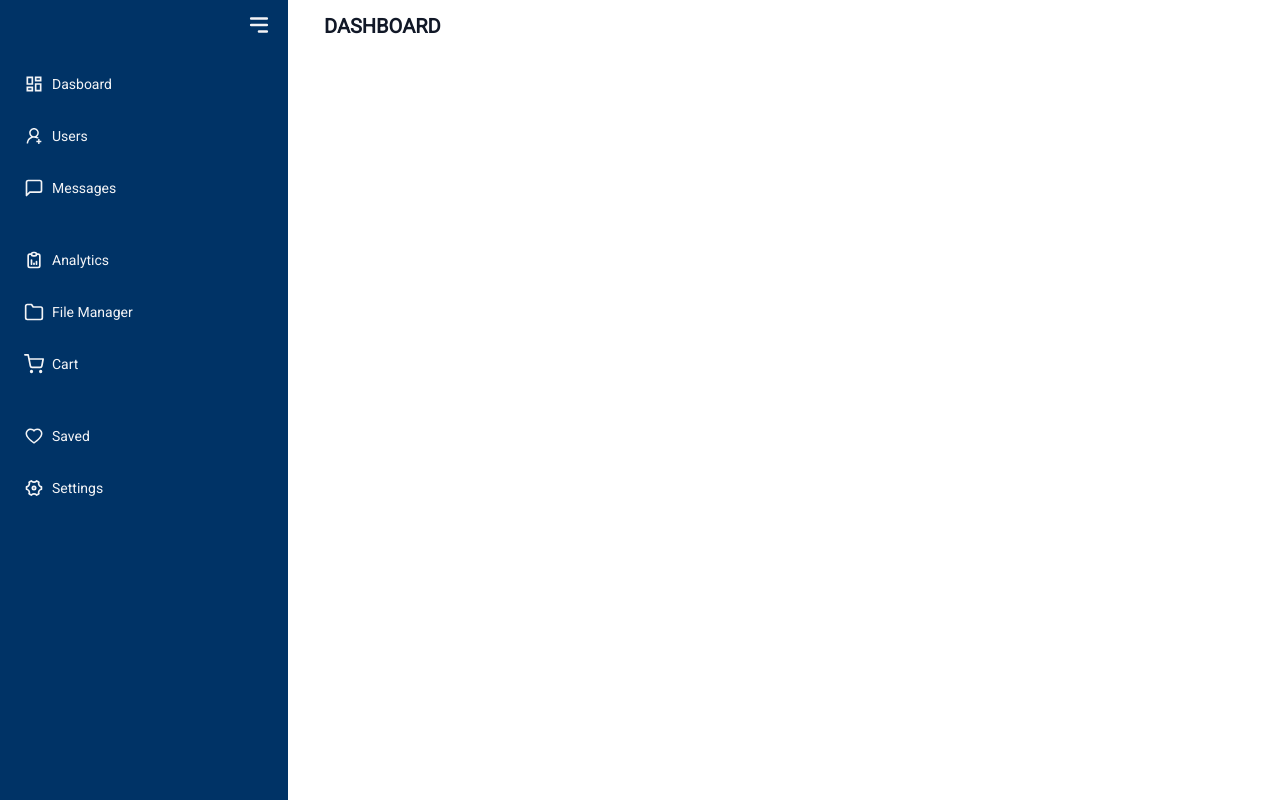
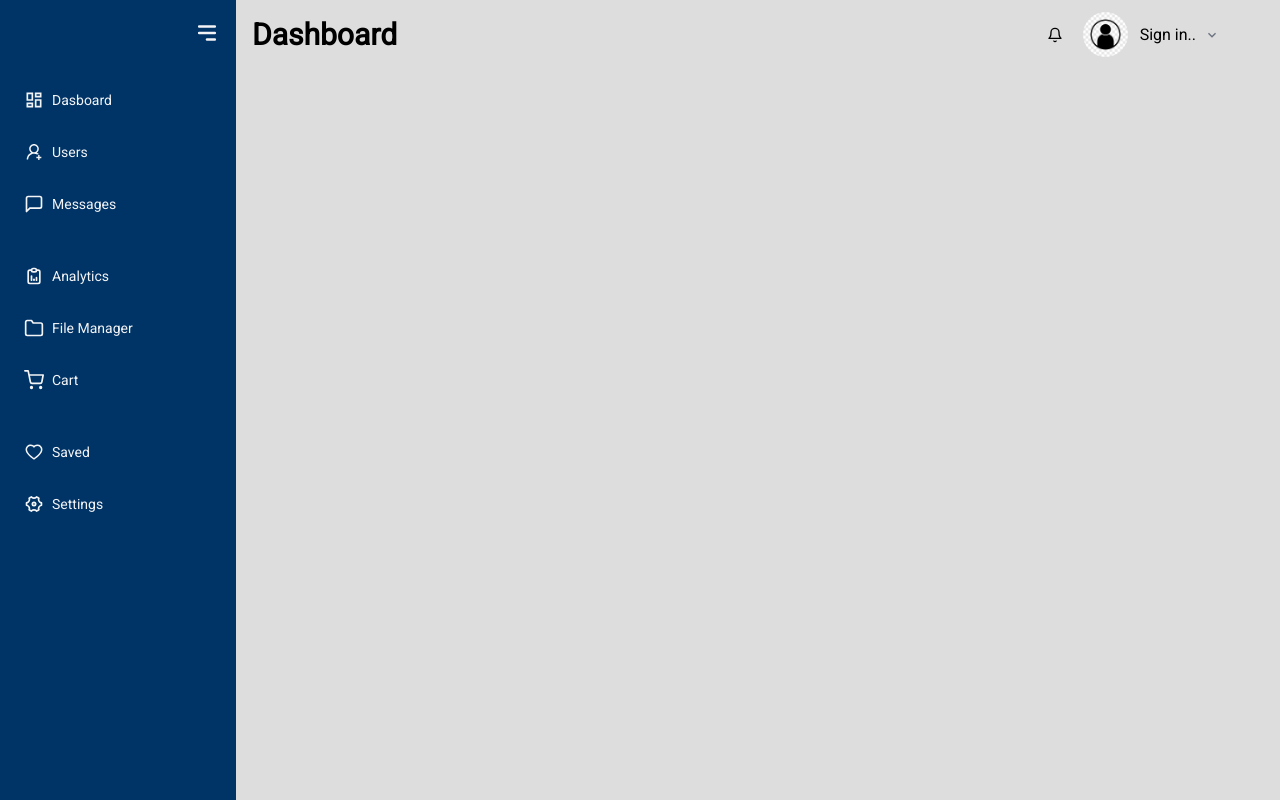
Before and after one commit to nceedee/user-dashboard, a React (Create React App) app: page / in a window 1280 px wide. Built offline with nearby package versions, Linux system fonts and the light colour scheme.

Commit message:
added the header on the globalLayout component

```diff
--- a/src/App.tsx
+++ b/src/App.tsx
@@ -3,7 +3,7 @@ import { Dashboard } from "./components/Pages/Dashboard/Dashboard";
 
 const App = () => {
 	return (
-		<div className="font-roboto h-[100vh] w-full flex space-x-6">
+		<div className="font-roboto h-[100vh] w-full flex space-x-6 bg-primary">
 			<SideBar />
 			<Dashboard />
 		</div>
--- /dev/null
+++ b/src/components/GlobalLayout/Header.tsx
@@ -0,0 +1,15 @@
+import { DashboardRoutTo } from "./Header/DashboardRoutTo"
+import { UserSigningAbout } from "./Header/UserDetail/UserSigningAbout"
+
+export const Header = () => {
+    return (
+        <div className="flex items-center justify-between px-4 py-3">
+            <div>
+                <DashboardRoutTo/>
+            </div>
+            <div className="mr-5">
+                <UserSigningAbout/>
+            </div>
+        </div>
+    )
+}
--- /dev/null
+++ b/src/components/GlobalLayout/Header/DashboardRoutTo.tsx
@@ -0,0 +1,5 @@
+export const DashboardRoutTo = () => {
+    return (
+        <h1 className="font-bold text-3xl">Dashboard</h1>
+    )
+}
--- /dev/null
+++ b/src/components/GlobalLayout/Header/UserDetail/UserSigningAbout.tsx
@@ -0,0 +1,11 @@
+import { FiBell } from "react-icons/fi"
+import { Profile } from "../../../global/Profile/Profile"
+
+export const UserSigningAbout = () => {
+    return (
+        <div className="flex items-center space-x-5">
+            <FiBell/>
+            <Profile/>
+        </div>
+    )
+}
--- a/src/components/GlobalLayout/SideBar.tsx
+++ b/src/components/GlobalLayout/SideBar.tsx
@@ -11,7 +11,7 @@ export const SideBar = () => {
 			className={` bg-secondary min-h-screen ${
 				open ? "w-72" : "w-16"
 			} duration-500 text-gray-100 px-4 `}>
-			<div className="py-3 flex justify-end">
+			<div className="py-5 flex justify-end">
 				<HiMenuAlt3
 					size={26}
 					className="cursor-pointer"
@@ -19,7 +19,7 @@ export const SideBar = () => {
 				/>
 			</div>
 			<BrowserRouter>
-				<div className="mt-4  flex flex-col gap-4 relative">
+				<div className="mt-4 flex flex-col gap-4 relative">
 					{menus.map((menu, i) => (
 						<Link
 							to={menu.link}
--- a/src/components/Pages/Dashboard/Dashboard.tsx
+++ b/src/components/Pages/Dashboard/Dashboard.tsx
@@ -1,7 +1,9 @@
+import { Header } from "../../GlobalLayout/Header";
+
 export const Dashboard = () => {
 	return (
-		<section className="">
-			<div className="m-3 text-xl text-gray-900 font-semibold">DASHBOARD</div>
+		<section className="relative right-6 w-full bg-primary">
+			<Header/>
 		</section>
 	);
 };
--- a/src/components/global/Button/Button.tsx
+++ b/src/components/global/Button/Button.tsx
@@ -10,7 +10,6 @@ export const Button = ({ className, icon, ...props }: ButtonType) => {
             {icon}
             <Button
                 {...props}
-
                 className="p-2 w-full rounded-lg outline-none border-none"
             />
         </div>
--- /dev/null
+++ b/src/components/global/Profile/Profile.tsx
@@ -0,0 +1,19 @@
+import { ReactNode } from "react";
+import { MdKeyboardArrowDown } from "react-icons/md";
+import userProfile from '../../../assets/image/avatar.jpg'
+
+type ProfileType = React.ComponentProps<"div"> & { icon?: ReactNode };
+
+export const Profile = ({ className, ...props }: ProfileType) => {
+
+    return (
+        <div className="flex space-x-3">
+            <img src={userProfile} className={`w-[45px] h-[45px] rounded-full object-contain ${className} ${props}`} alt='profile' />
+            <div className="flex items-center space-x-2">
+                <h4 className="text-black">Sign in..</h4>
+                <MdKeyboardArrowDown className="text-gray-500" />
+            </div>
+        </div>
+    )
+
+};
```
Also changed, not shown: src/assets/image/avatar.jpg (added).
